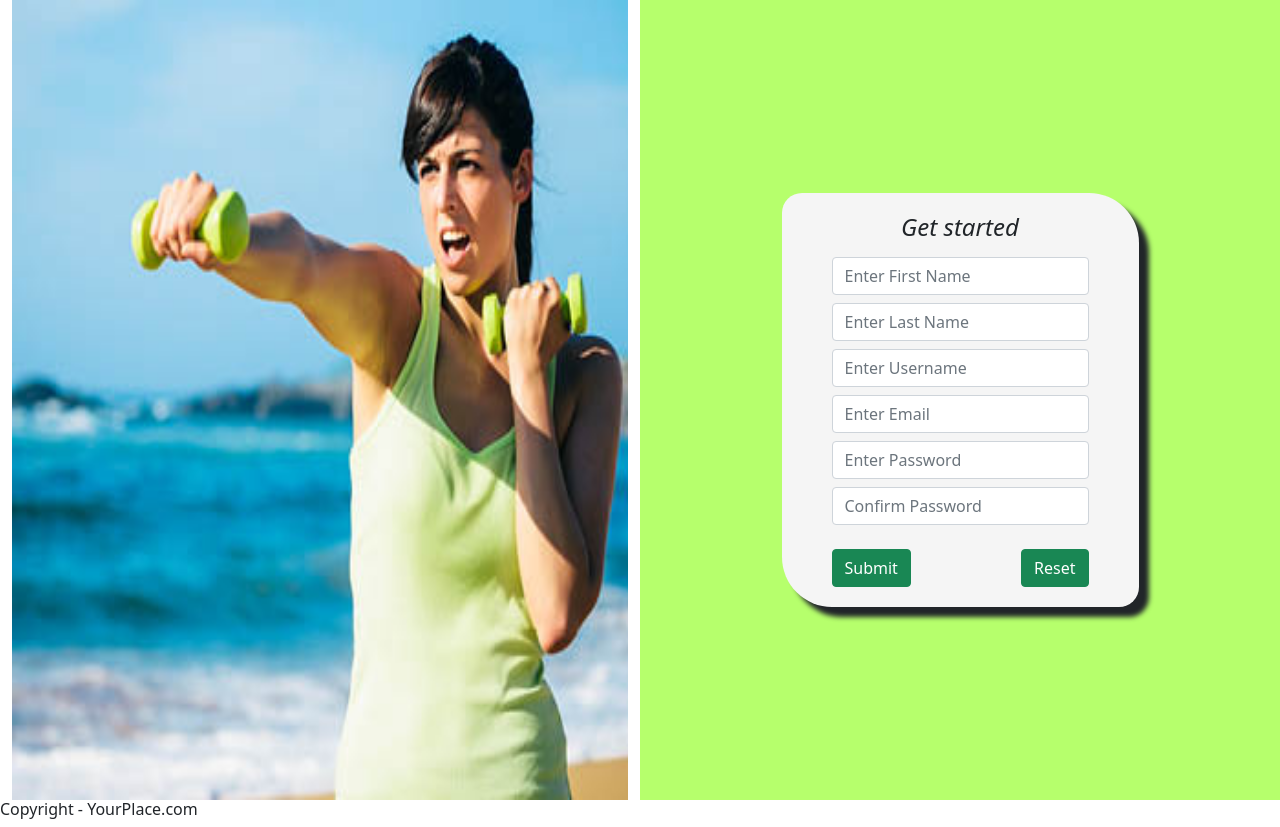
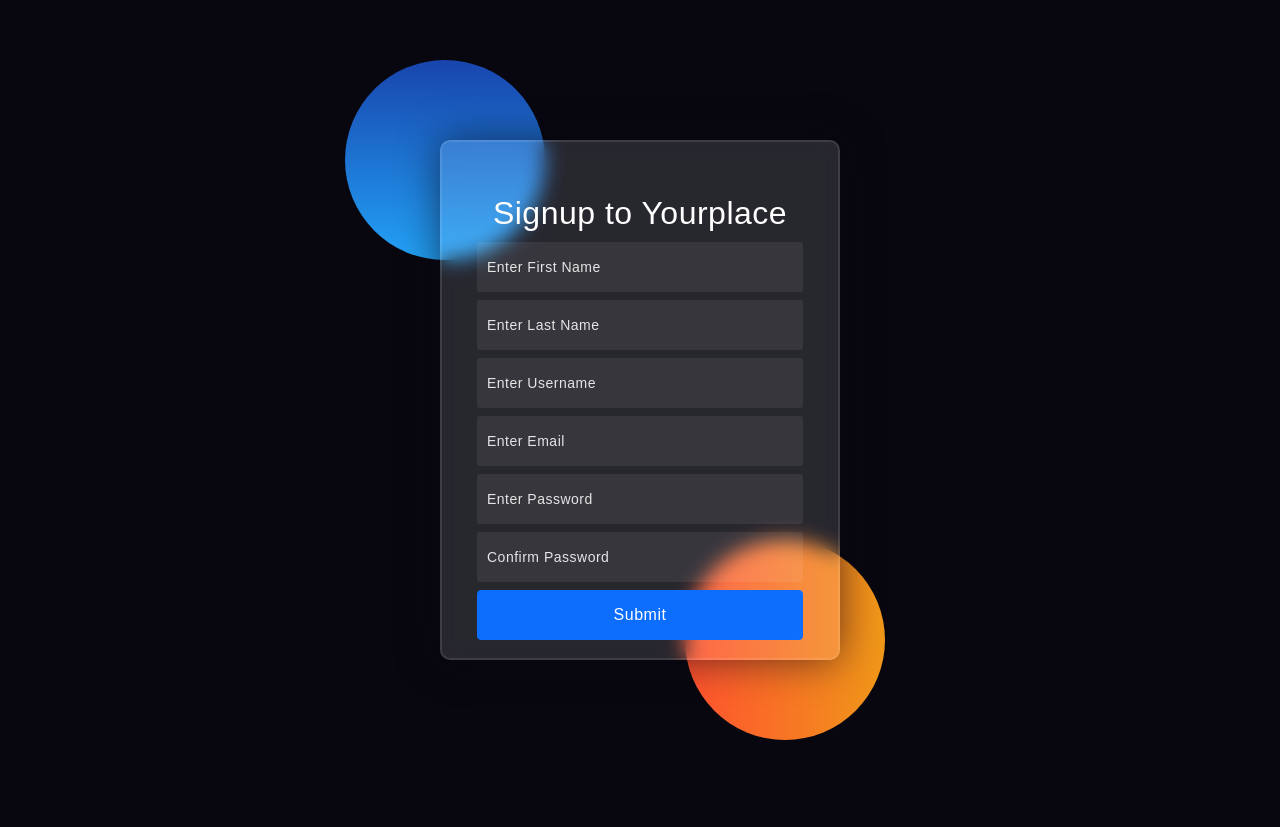
Before and after one commit to krithiexplorer/fitness-system, a Django app: page /signup/ in a window 1280 px wide. After the commit the page ends 740 px from the top, so only its background shows below. Run offline with Django 4.2, Linux system fonts and the light colour scheme; parts of the project's set-up code (start-up, migrations or seed data) failed here and were passed over; some libraries are stand-ins or nearby versions.

Commit message:
edited login and signup page

```diff
--- a/templates/yourplace_signup.html
+++ b/templates/yourplace_signup.html
@@ -8,45 +8,152 @@
     <meta name="viewport" content="width=device-width, initial-scale=1.0">
     <title>Document</title>
     <link rel="stylesheet" href="{% static 'css/bootstrap.min.css' %}">
+    <style media="screen">
+            *,
+      *:before,
+      *:after{
+          padding: 0;
+          margin: 0;
+          box-sizing: border-box;
+      }
+      body{
+          background-color: #080710;
+      }
+      .background{
+          width: 430px;
+          height: 520px;
+          position: absolute;
+          transform: translate(-50%,-50%);
+          left: 50%;
+          top: 50%;
+      }
+      .background .shape{
+          height: 200px;
+          width: 200px;
+          position: absolute;
+          border-radius: 50%;
+      }
+      .shape:first-child{
+          background: linear-gradient(
+              #1845ad,
+              #23a2f6
+          );
+          left: -80px;
+          top: -80px;
+      }
+      .shape:last-child{
+          background: linear-gradient(
+              to right,
+              #ff512f,
+              #f09819
+          );
+          right: -30px;
+          bottom: -80px;
+      }
+      form{
+          height: 520px;
+          width: 400px;
+          background-color: rgba(255,255,255,0.13);
+          position: absolute;
+          transform: translate(-50%,-50%);
+          top: 50%;
+          left: 50%;
+          border-radius: 10px;
+          backdrop-filter: blur(10px);
+          border: 2px solid rgba(255,255,255,0.1);
+          box-shadow: 0 0 40px rgba(8,7,16,0.6);
+          padding: 50px 35px;
+      }
+      form *{
+          font-family: 'Poppins',sans-serif;
+          color: #ffffff;
+          letter-spacing: 0.5px;
+          outline: none;
+          border: none;
+      }
+      form h3{
+          font-size: 32px;
+          font-weight: 500;
+          line-height: 42px;
+          text-align: center;
+      }
+
+      label{
+          display: block;
+          margin-top: 30px;
+          font-size: 16px;
+          font-weight: 500;
+      }
+      input{
+          display: block;
+          height: 50px;
+          width: 100%;
+          background-color: rgba(255,255,255,0.07);
+          border-radius: 3px;
+          padding: 0 10px;
+          margin-top: 8px;
+          font-size: 14px;
+          font-weight: 300;
+      }
+      ::placeholder{
+          color: #e5e5e5;
+      }
+      button{
+          margin-top: 50px;
+          width: 100%;
+          background-color: #ffffff;
+          color: #080710;
+          padding: 15px 0;
+          font-size: 18px;
+          font-weight: 600;
+          border-radius: 5px;
+          cursor: pointer;
+      }
+      .social{
+        margin-top: 30px;
+        display: flex;
+      }
+      .social div{
+        background: red;
+        width: 150px;
+        border-radius: 3px;
+        padding: 5px 10px 10px 5px;
+        background-color: rgba(255,255,255,0.27);
+        color: #eaf0fb;
+        text-align: center;
+      }
+      .social div:hover{
+        background-color: rgba(255,255,255,0.47);
+      }
+      .social .fb{
+        margin-left: 25px;
+      }
+      .social i{
+        margin-right: 4px;
+      }
+    </style>
 </head>
 
 <body>
-    <div class="d-flex vh-100">
-        <div class="container w-50 h-auto d-flex justify-content-center align-items-center">
-            <img style="height:100%;width:100%" src="{% static 'images/singup_wp.jpg' %}">
-        </div>
-        <div class="container w-50 h-auto d-flex justify-content-center align-items-center text-black"
-            style="background-color:rgb(182,255,108)">
-
-            <div
-                style="padding:20px 50px 20px;border-radius:20px 50px 20px;background-color:whitesmoke;box-shadow:10px 10px 5px;">
-                <div class="d-flex justify-content-center">
-                    <h4><em>Get started</em></h4>
-                </div>
-                <form action="signup/" method="post">
-                    {% csrf_token %}
-                    <input class="form-control mt-2" type="text" name="first_name" placeholder="Enter First Name">
-                    <input class="form-control mt-2" type="text" name="last_name" placeholder="Enter Last Name">
-                    <input class="form-control mt-2" type="text" name="username" placeholder="Enter Username">
-                    <input class="form-control mt-2" type="email" name="email" placeholder="Enter Email">
-                    <input class="form-control mt-2" type="password" name="password1" placeholder="Enter Password">
-                    <input class="form-control mt-2" type="password" name="password2" placeholder="Confirm Password">
+    <div class="background">
+        <div class="shape"></div>
+        <div class="shape"></div>
+    </div>
+    <form>
+        <h3>Signup to Yourplace</h3>
+        {% csrf_token %}
+                    <input type="text" name="first_name" placeholder="Enter First Name">
+                    <input type="text" name="last_name" placeholder="Enter Last Name">
+                    <input type="text" name="username" placeholder="Enter Username">
+                    <input type="email" name="email" placeholder="Enter Email">
+                    <input type="password" name="password1" placeholder="Enter Password">
+                    <input type="password" name="password2" placeholder="Confirm Password">
                     {% for message in messages %}
                         <h6 class="text-danger">{{message}}</h6>
                     {% endfor %}
+                    <input type="submit" class="btn btn-primary">
 
-                    <div style="display:flex;justify-content:space-between;">
-                        <input class="btn btn-success mt-4" type="submit">
-                        <input class="btn btn-success mt-4" type="reset">
-                    </div>
-                </form>
-            </div>
-
-        </div>
-    </div>
-    <div>
-        <h6>Copyright - YourPlace.com</h6>
-    </div>
+    </form>
 </body>
 
 </html>
```
Also changed, not shown: templates/yourplace_login.html (+107 -26 lines), media/exercise_pics/final.jpg (added).
